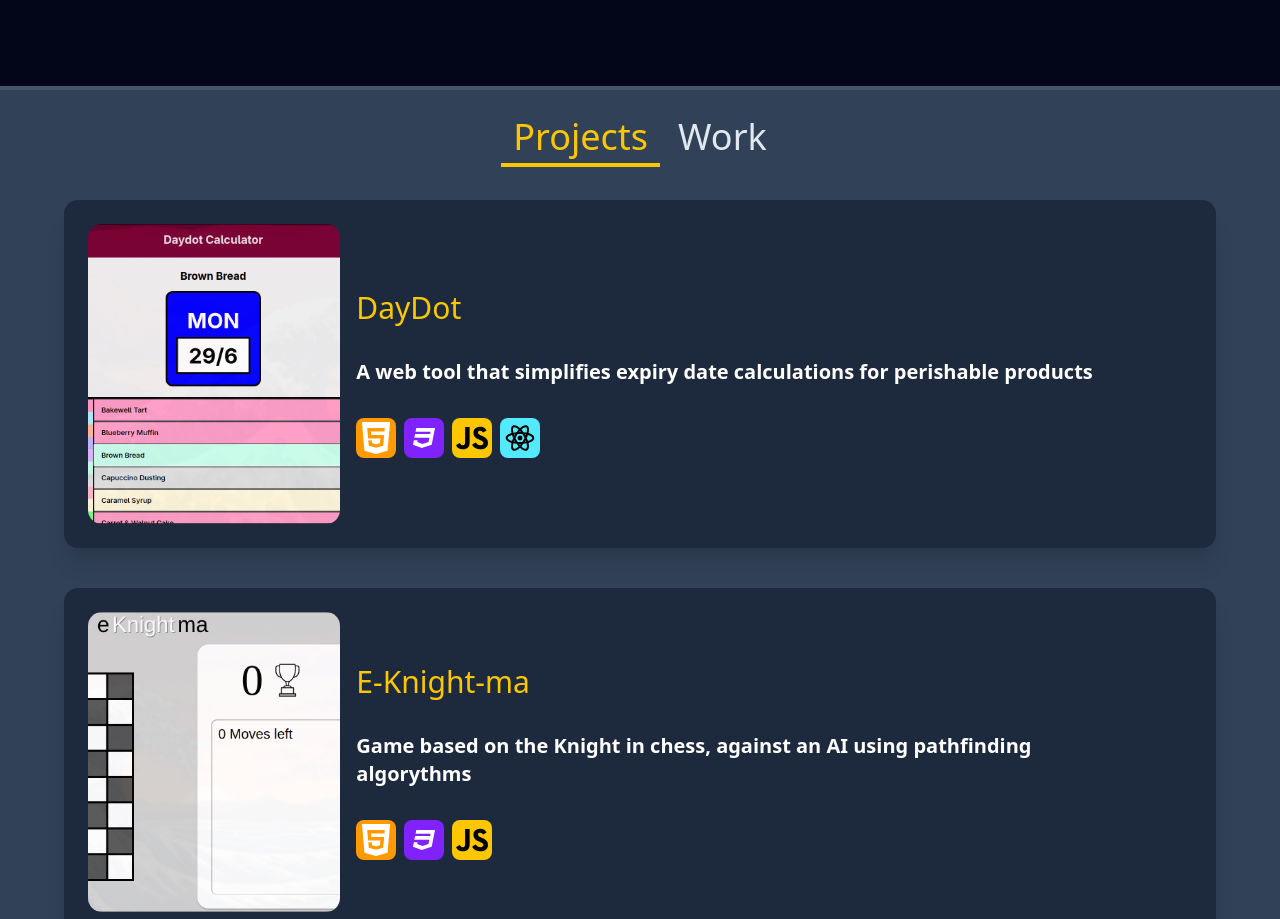
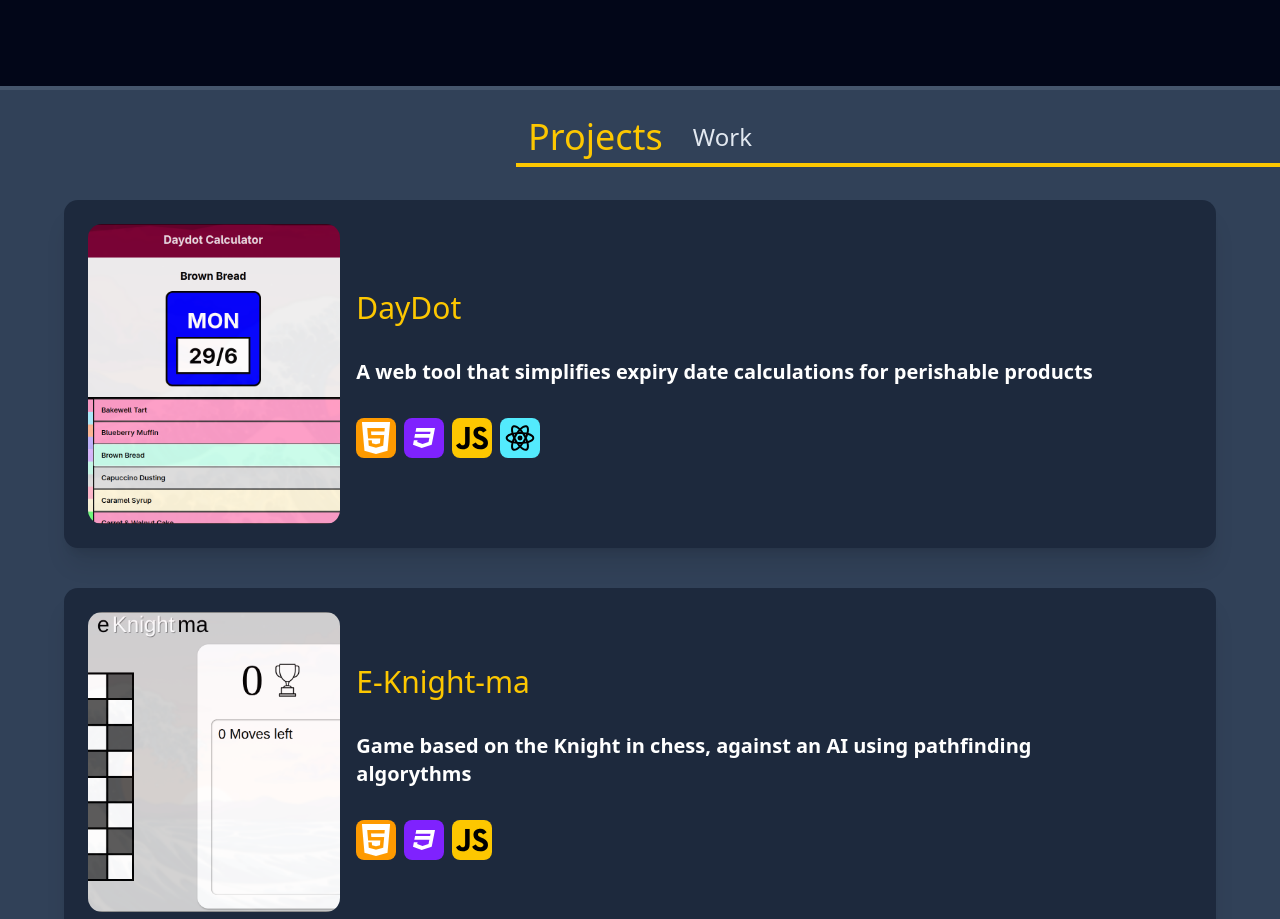
Before and after one commit to Asthere0n/portfolio-nextjs, a Next.js app: page / in a window 1280 px wide. Shown: the part 3460-4379 px from the top of the page. Built offline with nearby package versions, Linux system fonts and the light colour scheme.

Commit message:
feat: add tab transition animations to Experience

```diff
--- a/src/components/Experience/Experience.tsx
+++ b/src/components/Experience/Experience.tsx
@@ -1,8 +1,10 @@
 "use client"
 import { Tabs } from "@/components/ui/vercel-tabs"
+import { AnimatePresence, motion, useReducedMotion } from "motion/react"
 import { useState } from "react"
 import {Work} from "../Work/Work"
 import { ExpandableCard } from "../ExpandableCard/ExpandableCard"
+import { EASE_OUT_EXPO } from "../ui/motion-config"
 
 const tabs = [
   { id: "Projects", label: "Projects" },
@@ -11,6 +13,7 @@ const tabs = [
 
 export default function Experience() {
   const [activeTab, setActiveTab] = useState("Projects")
+  const prefersReducedMotion = useReducedMotion()
   return (
     <div className="flex flex-col items-center justify-center overflow-hidden w-[100dvw] lg:w-[80%] py-8 lg:p-8 transition-all duration-1000 border-y-4 border-slate-600 bg-slate-700 lg:rounded-3xl mt-16">
       <Tabs
@@ -19,8 +22,19 @@ export default function Experience() {
       onTabChange={(tabId) => setActiveTab(tabId)}
       className="mb-8"
       />
-      <div className="flex justify-center items-center w-full transition-all duration-500 mt-4">
-      {activeTab === "Projects" ? <ExpandableCard /> : <Work/>}
+      <div className="flex justify-center items-center w-full transition-all duration-500 mt-4 overflow-hidden">
+      <AnimatePresence mode="wait" initial={false}>
+        <motion.div
+        key={activeTab}
+        initial={prefersReducedMotion ? false : { opacity: 0, y: 16 }}
+        animate={prefersReducedMotion ? undefined : { opacity: 1, y: 0 }}
+        exit={prefersReducedMotion ? undefined : { opacity: 0, y: -16 }}
+        transition={prefersReducedMotion ? undefined : { duration: 0.3, ease: EASE_OUT_EXPO }}
+        className="flex justify-center items-center w-full"
+        >
+        {activeTab === "Projects" ? <ExpandableCard /> : <Work/>}
+        </motion.div>
+      </AnimatePresence>
       </div>
     </div>
   )
--- a/src/components/ui/vercel-tabs.tsx
+++ b/src/components/ui/vercel-tabs.tsx
@@ -2,7 +2,9 @@
 
 import * as React from "react"
 import { useState, useRef, useEffect } from "react"
+import { motion, useReducedMotion } from "motion/react"
 import { cn } from "@/lib/utils"
+import { EASE_OUT_EXPO } from "./motion-config"
 
 interface Tab {
   id: string
@@ -22,6 +24,7 @@ const Tabs = React.forwardRef<HTMLDivElement, TabsProps>(
     const [hoverStyle, setHoverStyle] = useState({})
     const [activeStyle, setActiveStyle] = useState({ left: "0px", width: "0px" })
     const tabRefs = useRef<(HTMLDivElement | null)[]>([])
+    const prefersReducedMotion = useReducedMotion()
 
     useEffect(() => {
       if (hoveredIndex !== null) {
@@ -92,7 +95,7 @@ const Tabs = React.forwardRef<HTMLDivElement, TabsProps>(
                 className={cn(
                   "px-3 py-2 cursor-pointer transition-colors duration-300 h-[30px]",
                   index === activeIndex
-                    ? "text-yellow-400 text-5xl"
+                    ? "text-yellow-400"
                     : "text-slate-200"
                 )}
                 onMouseEnter={() => setHoveredIndex(index)}
@@ -102,9 +105,21 @@ const Tabs = React.forwardRef<HTMLDivElement, TabsProps>(
                   onTabChange?.(tab.id)
                 }}
               >
-                <div className="font-medium leading-5 whitespace-nowrap text-2xl md:text-4xl flex items-center justify-center h-full">
+                <motion.div
+                  animate={
+                    prefersReducedMotion
+                      ? undefined
+                      : { fontSize: index === activeIndex ? "2.25rem" : "1.5rem" }
+                  }
+                  transition={
+                    prefersReducedMotion
+                      ? undefined
+                      : { duration: 0.35, ease: EASE_OUT_EXPO }
+                  }
+                  className="font-medium leading-5 whitespace-nowrap text-2xl md:text-4xl flex items-center justify-center h-full"
+                >
                   {tab.label}
-                </div>
+                </motion.div>
               </div>
             ))}
           </div>
```
